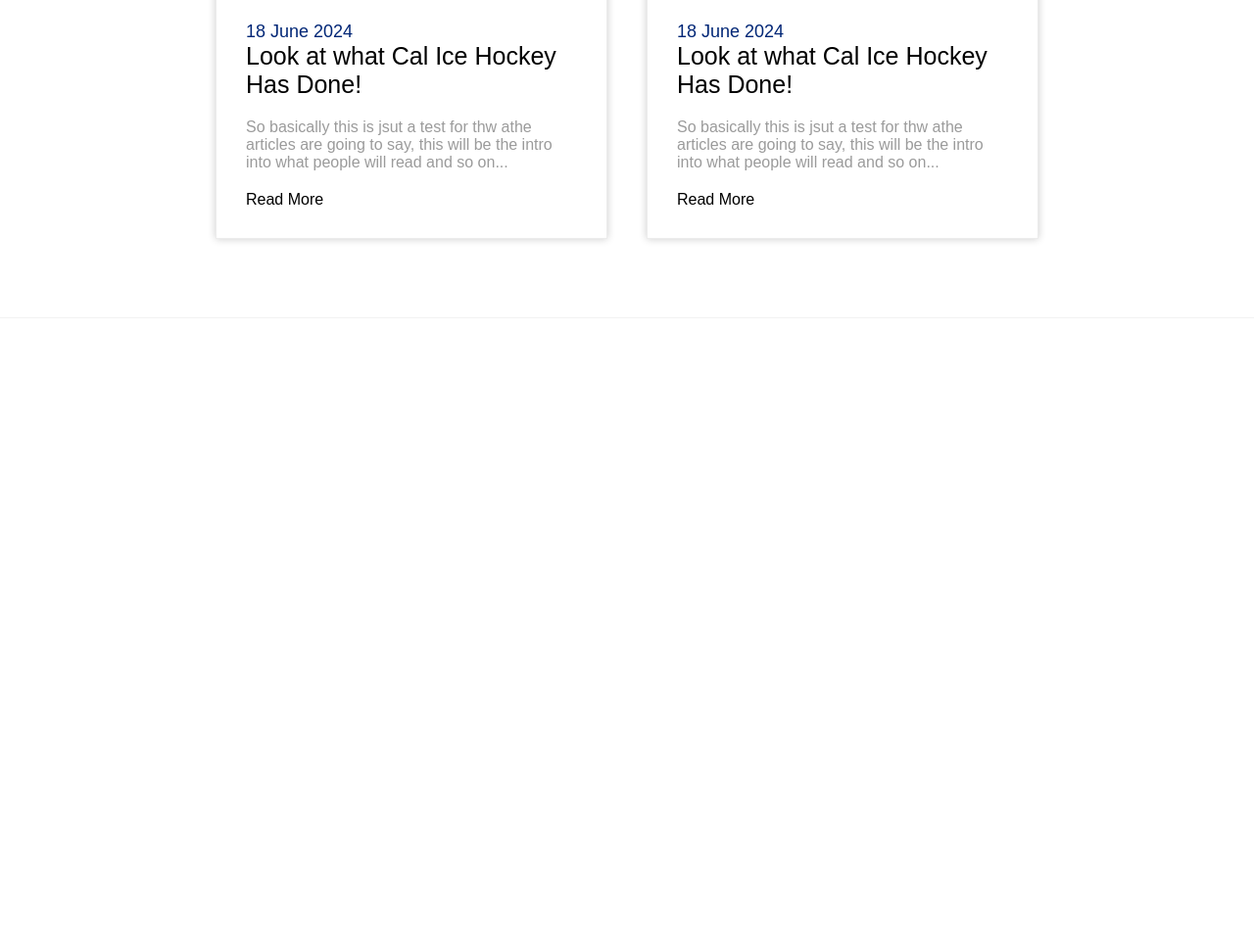
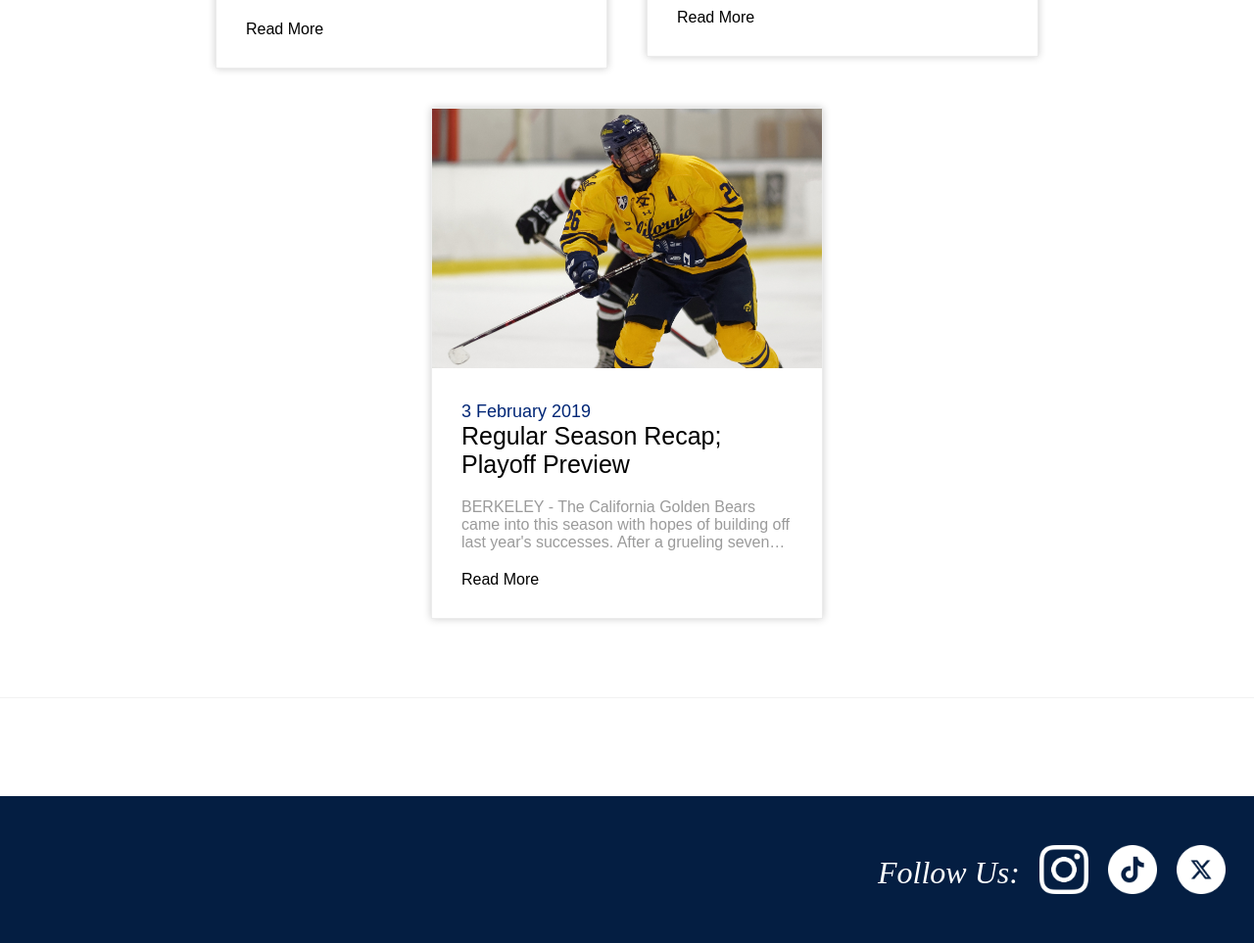
Before and after one commit to allananaka/Cal-Ice-Hockey-Website-2.0, a PHP site: page /articles.html in a window 1280 px wide. Shown: the part 2163-3126 px from the top of the page at 98% size. Before the commit the page ends 2488 px from the top, so only its background shows below. Run offline with PHP 8.4, Linux system fonts and the light colour scheme.

Commit message:
Article 1 implimented

```diff
--- a/articles.html
+++ b/articles.html
@@ -16,9 +16,9 @@
             <li><a href="roster.html">Roster</a></li>
             <li><a href="staff.html">Staff</a></li>
             <li><a href="articles.html">Articles</a></li>
-            <li><a href="#">Recruits</a></li>
-            <li><a href="#">Instagram</a></li>
-            <li><a href="#">Twitter</a></li>
+            <li><a href="https://forms.gle/nP5RbMVFuc2RLnWz9" target="_blank">Recruits</a></li>
+            <li><a href="https://www.instagram.com/calicehockey/?utm_source=ig_web_button_share_sheet&igshid=OGQ5ZDc2ODk2ZA==" target="_blank">Instagram</a></li>
+            <li><a href="https://x.com/Cal_IceHockey" target="_blank">Twitter</a></li>
         </ul>
     </header>
     <section class="banner articlesBanner">
@@ -32,12 +32,12 @@
         <div class="articlesContainer">
             <div class="articleThumbnail">
                 <div class="articleImg">
-                    <img src="images/CAL VS. EW HOCKEY-007.jpg" alt="">
+                    <img src="images/unnamed (3).jpg" alt="">
                 </div>
                 <div class="articleText">
-                    <span>18 June 2024</span>
-                    <a href="article1.html" class="articleTitle">Look at what Cal Ice Hockey Has Done!</a>
-                    <p>So basically this is jsut a test for thw athe articles are going to say, this will be the intro into what people will read and so on...</p>
+                    <span>8 November 2023</span>
+                    <a href="article1.html" class="articleTitle longTitle">Bears Thrive Under New Coaching Staff; hold League No. 1 Ranking after 29-Goal Weekend</a>
+                    <p>The Bears made big moves during the offseason. Not only did they bring in 13 rookies, but also hired a new Head Coach in Devin Cox, who’s been leading the charge to playoffs.</p>
                     <a href="article1.html">Read More</a>
                 </div>
             </div>
@@ -46,64 +46,82 @@
                     <img src="images/CAL VS. EW HOCKEY-007.jpg" alt="">
                 </div>
                 <div class="articleText">
-                    <span>18 June 2024</span>
-                    <a href="#" class="articleTitle">Look at what Cal Ice Hockey Has Done!</a>
-                    <p>So basically this is jsut a test for thw athe articles are going to say, this will be the intro into what people will read and so on...</p>
+                    <span>3 August 2020</span>
+                    <a href="#" class="articleTitle">2020-21 Season Update</a>
+                    <p>Due to the ongoing COVID-19 pandemic, all fall 2020 Golden Bear Ice Hockey activities have been put on hold. All tryouts, games, and practices have been postponed until further notice.</p>
                     <a href="#">Read More</a>
                 </div>
             </div>
             <div class="articleThumbnail">
                 <div class="articleImg">
-                    <img src="images/CAL VS. EW HOCKEY-007.jpg" alt="">
+                    <img src="images/IMG_4158.png" alt="">
                 </div>
                 <div class="articleText">
-                    <span>18 June 2024</span>
-                    <a href="#" class="articleTitle">Look at what Cal Ice Hockey Has Done!</a>
-                    <p>So basically this is jsut a test for thw athe articles are going to say, this will be the intro into what people will read and so on...</p>
+                    <span>3 August 2020</span>
+                    <a href="#" class="articleTitle">2019-20 Season Recap</a>
+                    <p>The 2019-2020 Bears were loaded with offensive talent up and down their lineup. Headlined by forwards Delfino Varela (8G, 14A, 18GP) and Gabriel Giammarco (10G, 10A, 16GP), the Bear’s explosive offense propelled them to a record of 14 Wins and 9 Losses overall. Not to outdone, however, were the Bears defensemen. D-men Matt Chorlian (2G, 7A, 22GP)  and Jefferey Chen (6G, 6A, 24GP) kept Cal’s blue line solid all season long and kept opponents to 2 or fewer goals 11 games this season.</p>
                     <a href="#">Read More</a>
                 </div>
             </div>
             <div class="articleThumbnail">
                 <div class="articleImg">
-                    <img src="images/CAL VS. EW HOCKEY-007.jpg" alt="">
+                    <img src="images/HKC-Oregon_Cal_20181118_112516_Robert Edwards-(ZF-5101-15326-1-001).jpg" alt="">
                 </div>
                 <div class="articleText">
-                    <span>18 June 2024</span>
-                    <a href="#" class="articleTitle">Look at what Cal Ice Hockey Has Done!</a>
-                    <p>So basically this is jsut a test for thw athe articles are going to say, this will be the intro into what people will read and so on...</p>
+                    <span>10 February 2019</span>
+                    <a href="#" class="articleTitle">Bears Come Up Short</a>
+                    <p>LAKE TAHOE - After 60 minutes of hard-fought hockey, the Oregon Ducks put a dagger into the California Golden Bears' season, who came home with a second-place trophy in the PAC-8 tournament for the second year in the running.</p>
                     <a href="#">Read More</a>
                 </div>
             </div>
             <div class="articleThumbnail">
                 <div class="articleImg">
-                    <img src="images/CAL VS. EW HOCKEY-007.jpg" alt="">
+                    <img src="images/IMG_1631.jpeg" alt="">
                 </div>
                 <div class="articleText">
-                    <span>18 June 2024</span>
-                    <a href="#" class="articleTitle">Look at what Cal Ice Hockey Has Done!</a>
-                    <p>So basically this is jsut a test for thw athe articles are going to say, this will be the intro into what people will read and so on...</p>
+                    <span>9 February 2019</span>
+                    <a href="#" class="articleTitle">Cal Beats EWU in OT; Heads to Finals</a>
+                    <p>LAKE TAHOE - The overtime period had just begun, but all 20 California players remained glued to the bench, fatigued from the elevation and uneasy about what may unfold before them.</p>
                     <a href="#">Read More</a>
                 </div>
             </div>
             <div class="articleThumbnail">
                 <div class="articleImg">
-                    <img src="images/CAL VS. EW HOCKEY-007.jpg" alt="">
+                    <img src="images/Screen Shot 2019-07-02 at 3.42.45 PM.png" alt="">
                 </div>
                 <div class="articleText">
-                    <span>18 June 2024</span>
-                    <a href="#" class="articleTitle">Look at what Cal Ice Hockey Has Done!</a>
-                    <p>So basically this is jsut a test for thw athe articles are going to say, this will be the intro into what people will read and so on...</p>
+                    <span>8 February 2019</span>
+                    <a href="#" class="articleTitle">Golden Bears Advance to Semifinals</a>
+                    <p>LAKE TAHOE - The Golden Bears begin the playoffs rolling. California Ice Hockey defeats the University of Washington in their first game of the 2019 PAC-8 playoffs 11-3. </p>
+                    <a href="#">Read More</a>
+                </div>
+            </div>
+            <div class="articleThumbnail">
+                <div class="articleImg">
+                    <img src="images/HKC-SantaClara_Cal_20181019_223112_Robert Edwards-(ZF-5101-15326-1-003).jpg" alt="">
+                </div>
+                <div class="articleText">
+                    <span>3 February 2019</span>
+                    <a href="#" class="articleTitle">Regular Season Recap; Playoff Preview</a>
+                    <p>BERKELEY - The California Golden Bears came into this season with hopes of building off  last year's successes. After a grueling seven months, they were able to do just that, heading into playoffs with an 18-4 record which is good enough for the 1st seed in the PAC-8 South Division and 20th in the region. </p>
                     <a href="#">Read More</a>
                 </div>
             </div>
         </div>
-        <script type="text/javascript">
-            window.addEventListener("scroll", function(){
-                var header = document.querySelector("header");
-                header.classList.toggle("sticky", window.scrollY > 0);
-            })
-        </script>
     </section>
-
+    <section class="rosterBottom">
+        <section class="socialmediacontainer">
+            <div class="FollowUs">Follow Us:</div>
+            <div><a href="https://www.instagram.com/calicehockey/?utm_source=ig_web_button_share_sheet&igshid=OGQ5ZDc2ODk2ZA==" target="_blank"><img src="images/new-instagram-logo-white-border-icon-png-large.png" alt="Intagram"></a></div>
+            <div><a href="https://www.tiktok.com/@californiaicehockey" target="_blank"><img src="images/tiktok-round-white-icon.webp" alt="TikTok"></a></div>
+            <div><a href="https://x.com/Cal_IceHockey" target="_blank"><img src="images/x-social-media-white-round-icon.png" alt="X"></a></div>
+        </section>
+    </section>
+    <script type="text/javascript">
+        window.addEventListener("scroll", function(){
+            var header = document.querySelector("header");
+            header.classList.toggle("sticky", window.scrollY > 0);
+        })
+    </script>
 </body>
 </html>
--- a/schedule.html
+++ b/schedule.html
@@ -333,9 +333,9 @@
         <section class="adjustForParallax">
             <section class="socialmediacontainer">
                 <div class="FollowUs">Follow Us:</div>
-                <div><a href="#"><img src="images/new-instagram-logo-white-border-icon-png-large.png" alt="Intagram"></a></div>
-                <div><a href="#"><img src="images/tiktok-round-white-icon.webp" alt="Intagram"></a></div>
-                <div><a href="#"><img src="images/x-social-media-white-round-icon.png" alt="Intagram"></a></div>
+                <div><a href="https://www.instagram.com/calicehockey/?utm_source=ig_web_button_share_sheet&igshid=OGQ5ZDc2ODk2ZA==" target="_blank"><img src="images/new-instagram-logo-white-border-icon-png-large.png" alt="Intagram"></a></div>
+                <div><a href="https://www.tiktok.com/@californiaicehockey" target="_blank"><img src="images/tiktok-round-white-icon.webp" alt="TikTok"></a></div>
+                <div><a href="https://x.com/Cal_IceHockey" target="_blank"><img src="images/x-social-media-white-round-icon.png" alt="X"></a></div>
             </section>
     </section>
     </div>
--- a/styles.css
+++ b/styles.css
@@ -255,6 +255,13 @@
     height: 150px;
     width: 100%;
     background: rgb(4,30,66);
+}
+.articlePageBottom {
+    align-items: flex-start;
+    position: absolute;
+    width: 150%;
+    left: -450px;
+    margin-bottom: 50px;
 }
 .adjustForParallax {
     height: 150px;
@@ -661,7 +668,7 @@
     height: 150px;
     width: 100%;
     align-items: flex-start;
-    background-color:#002676;
+    background-color:rgb(4,30,66);
     margin-top: 100px;
 }
 .coachSlot h4 {
@@ -763,9 +770,19 @@
     font-weight: 500;
     color: #000;
 }
+.longTitle {
+    font-size: 15px;
+    font-weight: 600;
+    color: #000;
+}
 .articleTitle:hover {
     font-size: 25px;
     font-weight: 500;
+    color: #FDB515;
+}
+.longTitle:hover {
+    font-size: 15px;
+    font-weight: 600;
     color: #FDB515;
 }
 .articleText p{
@@ -796,10 +813,10 @@
     padding: 20px;
     margin: 20px auto;
     max-width: 700px;
-    margin-top: 50px;
+    margin-top: 150px;
 }
 .blog {
-    margin-bottom: 20px;
+    margin-bottom: 100px;
 }
 .date {
     color: #fff;
```
Also changed, not shown: article1.html (+49 -5 lines), roster.html (+6 -6 lines), images/HKC-Oregon_Cal_20181118_112516_Robert Edwards-(ZF-5101-15326-1-001).jpg (added), images/HKC-SantaClara_Cal_20181019_223112_Robert Edwards-(ZF-5101-15326-1-003).jpg (added), images/IMG_1631.jpeg (added), images/IMG_4158.png (added), images/Screen Shot 2019-07-02 at 3.42.45 PM.png (added), images/cal%20ice%20hockey%20banner_edited (1).jpg (added), images/unnamed (3).jpg (added).
